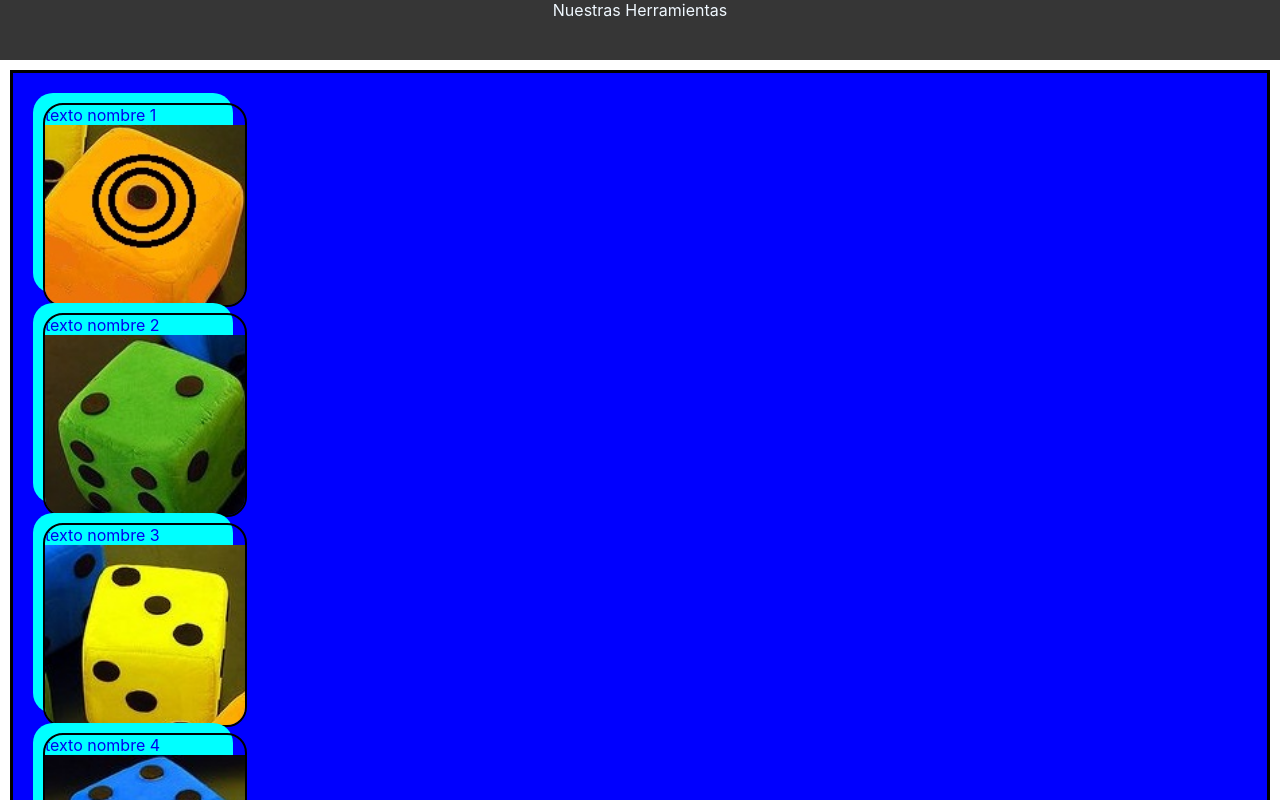
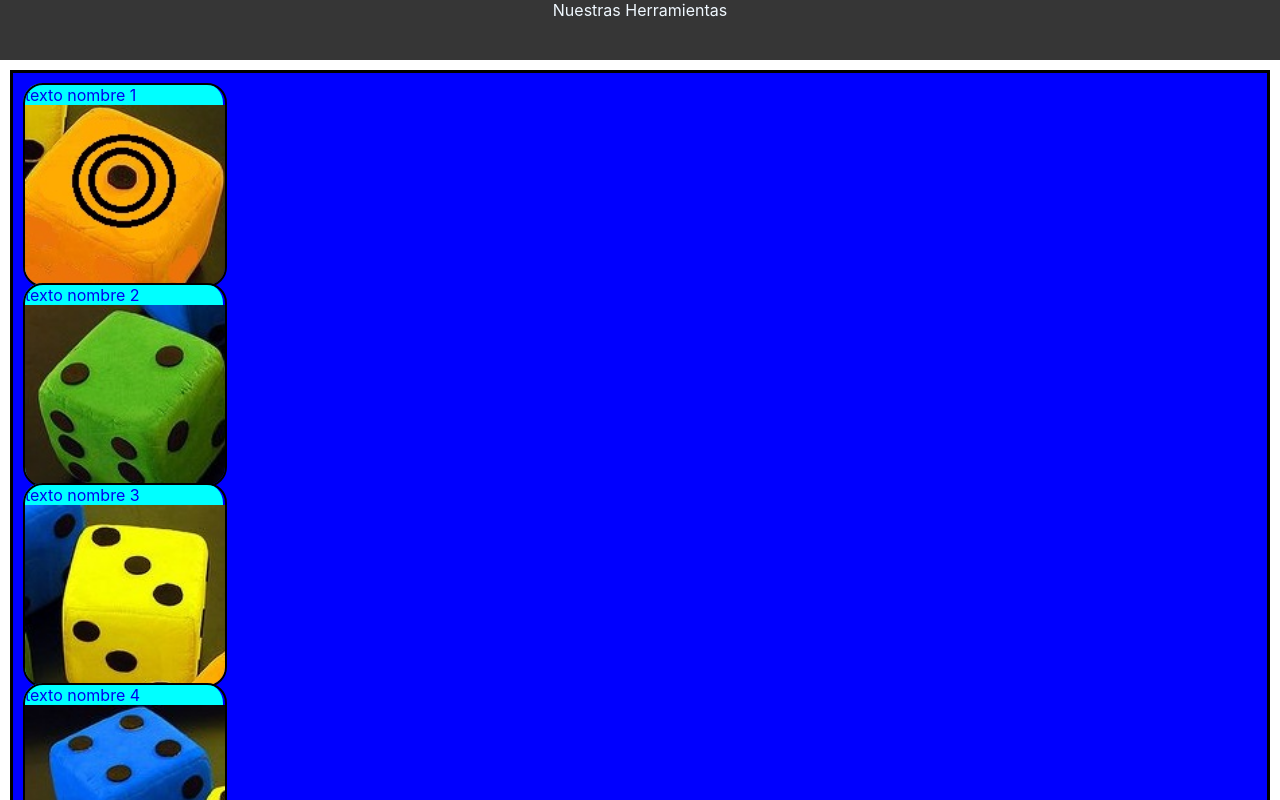
Before and after one commit to MathiasFernandez24/MyTools, a React (Create React App) app: page / in a window 1280 px wide. Shown: the top 800 px of the page. Built offline with nearby package versions, Linux system fonts and the light colour scheme.

Commit message:
cambios en estilo

```diff
--- a/src/components/cards/Cards.css
+++ b/src/components/cards/Cards.css
@@ -4,7 +4,3 @@
     margin: 10px;
     padding: 10px;
 }
-
-.cards-container div {
-    margin: 10px;
-}
--- a/src/components/cards/Cards.jsx
+++ b/src/components/cards/Cards.jsx
@@ -7,6 +7,7 @@ function Cards() {
 
     return (
         <div className='cards-container'>
+
             {
                 DB.map((card)=><Card card={card} />)
             }
```
